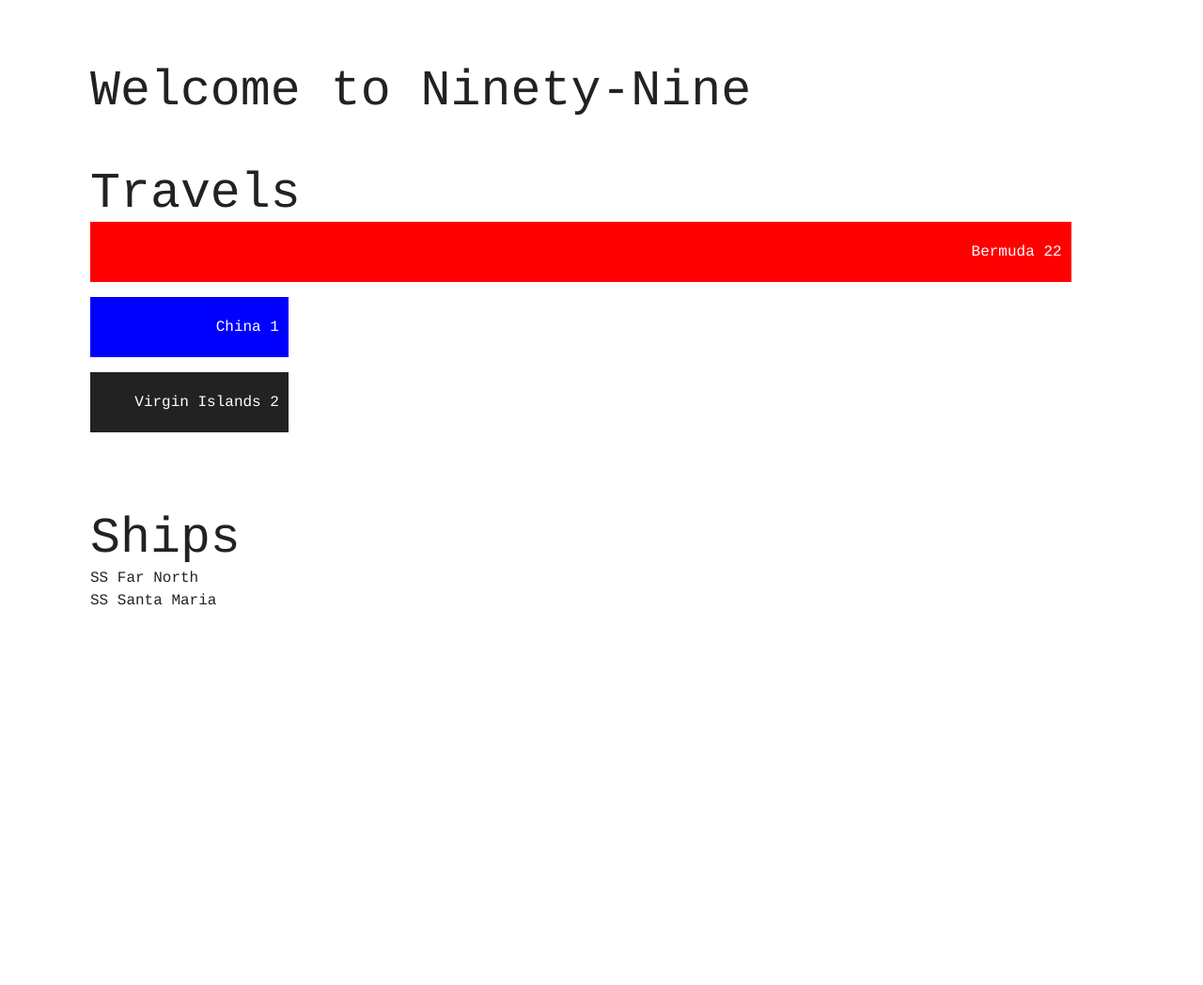
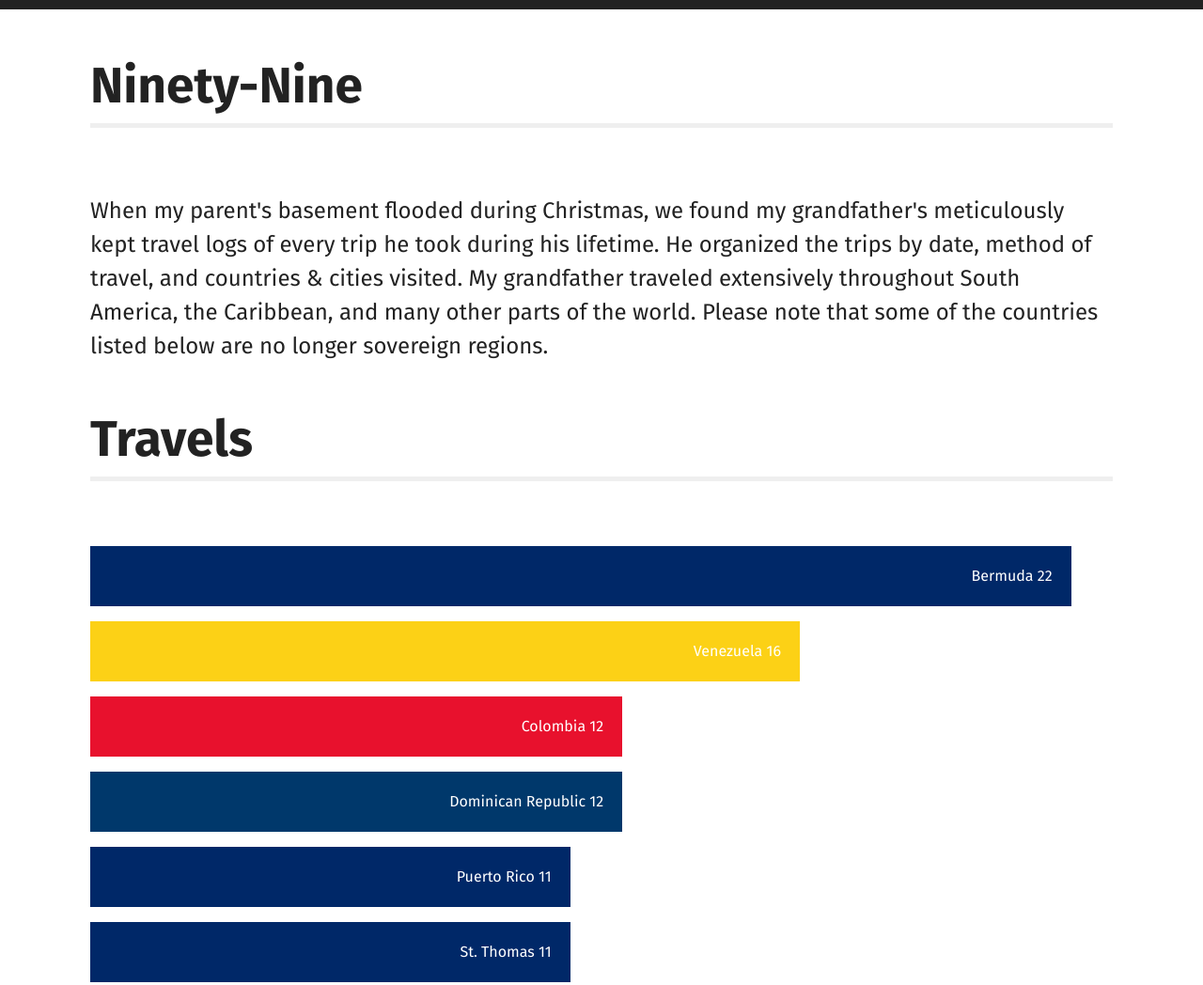
Before and after one commit to warrend/ninety-nine, a React app: page / in a window 1280 px wide. Shown: the top 1048 px of the page at 94% size. Before the commit the page ends 800 px from the top, so only its background shows below. Built offline with nearby package versions, Linux system fonts and the light colour scheme.

Commit message:
add json data

```diff
--- a/public/index.html
+++ b/public/index.html
@@ -8,6 +8,7 @@
       manifest.json provides metadata used when your web app is added to the
       homescreen on Android. See https://developers.google.com/web/fundamentals/engage-and-retain/web-app-manifest/
     -->
+    <link href="https://fonts.googleapis.com/css?family=Fira+Sans:400,700,900" rel="stylesheet">
     <link rel="manifest" href="%PUBLIC_URL%/manifest.json">
     <link rel="shortcut icon" href="%PUBLIC_URL%/favicon.ico">
     <!--
--- a/src/components/Countries.css
+++ b/src/components/Countries.css
@@ -1,7 +1,7 @@
 .countries {
 	display: grid;
 	grid-template-columns: repeat(98, 1fr);
-	margin: 0 0 2em 0;
+	margin: 1.6em 0 2.4em 0;
 	color: #fff;
 	text-align: right;
 }
--- a/src/components/Countries.js
+++ b/src/components/Countries.js
@@ -3,9 +3,13 @@ import Country from './Country'
 import './Countries.css'
 
 const Countries = (props) => {
+	const sortedVisits = props.countries.sort((a, b) => {
+		return b.visits - a.visits
+	})
+
 	return (
 		<div className="countries">
-			{props.countries.map(data => {
+			{sortedVisits.map(data => {
 				return <Country country={data} />
 			})}
 		</div>
--- a/src/components/Country.js
+++ b/src/components/Country.js
@@ -4,7 +4,7 @@ import './Countries.css'
 const Country = (props) => {
 	const percentage = () => {
 		const width = Math.floor((props.country.visits / 23) * 100)
-		return width < 20 ? 20 : width
+		return width < 15 ? 15 : width
 	}
 
 	const background = props.country.color
@@ -14,7 +14,7 @@ const Country = (props) => {
 		background: background,
 		marginBottom: '1em',
 		alignSelf: 'center',
-		padding: '20px 10px 20px 0'
+		padding: '20px 20px 20px 0'
 	}
 
 	const { name, visits } = props.country
--- a/src/components/Intro.js
+++ b/src/components/Intro.js
@@ -1,9 +1,14 @@
 import React from 'react'
 
 const Intro = () => {
+	const style = {
+		fontSize: '150%',
+		lineHeight: '1.5'
+	}
 	return (
 		<div>
-			<h1>Welcome to Ninety-Nine</h1>
+			<h1>Ninety-Nine</h1>
+			<p style={style}>When my parent's basement flooded during Christmas, we found my grandfather's meticulously kept travel logs of every trip he took during his lifetime. He organized the trips by date, method of travel, and countries & cities visited. My grandfather traveled extensively throughout South America, the Caribbean, and many other parts of the world. Please note that some of the countries listed below are no longer sovereign regions.</p>
 		</div>
 	)
 }
--- a/src/containers/App.css
+++ b/src/containers/App.css
@@ -4,13 +4,20 @@
 }
 
 body {
-  font-family: courier;
+  font-family: 'Fira Sans', sans-serif;
   font-size: 16px;
   line-height: 1.5em;
   color: #222;
 }
 
+html {
+	border-top: 10px solid #222;
+}
+
 h1 {
   font-size: 3.33em;
-  margin: 1.6em 0 .33em 0;
+  font-weight: 700;
+  margin: 1.3em 0 1.3em 0;
+  border-bottom: 5px solid #efefef;
+  padding-bottom: 28px;
 }
--- a/src/data/log.json
+++ b/src/data/log.json
@@ -1,29 +1,595 @@
 {
   "countries": [
     {
-		  "name": "Bermuda",
-		  "visits": 22,
-		  "color": "red"
+      "name": "Angaur",
+      "visits": "2",
+      "color": "#56a83c"
     },
     {
-		  "name": "China",
-		  "visits": 1,
+      "name": "Antigua",
+      "visits": "5",
+      "color": "#ce1126"
+    },
+    {
+      "name": "Argentina",
+      "visits": "2",
+      "color": "rgb(117,170,219)"
+    },
+    {
+      "name": "Aruba",
+      "visits": "10",
+      "color": "rgb(0,114,198)"
+    },
+    {
+      "name": "Bahamas",
+      "visits": "3",
+      "color": "rgb(0,173,198)"
+    },
+    {
+      "name": "Barbados",
+      "visits": "6",
+      "color": "rgb(255,198,30)"
+    },
+    {
+      "name": "Bermuda",
+      "visits": "22",
+      "color": "rgb(0,40,104)"
+    },
+    {
+      "name": "Bonaire",
+      "visits": "1",
+      "color": "rgb(37,40,135)"
+    },
+    {
+      "name": "Guyana",
+      "visits": "2",
+      "color": "rgb(0,158,73)"
+    },
+    {
+      "name": "Honduras",
+      "visits": "1",
+      "color": "rgb(0,81,186)"
+    },
+    {
+      "name": "Virgin Islands",
+      "visits": "2",
+      "color": "rgb(0,40,104)"
+    },
+    {
+      "name": "Brazil",
+      "visits": "3",
+      "color": "rgb(30,181,58)"
+    },
+    {
+      "name": "Burma",
+      "visits": "1",
+      "color": "rgb(254,203,0)"
+    },
+    {
+      "name": "Canary Islands",
+      "visits": "1",
+      "color": "rgb(7,104,169)"
+    },
+    {
+      "name": "Canal Zone",
+      "visits": "7",
+      "color": "rgb(11,14,98)"
+    },
+    {
+      "name": "Carriacou",
+      "visits": "1",
+      "color": "rgb(239,42,12)"
+    },
+    {
+      "name": "Canada",
+      "visits": "8",
+      "color": "rgb(255,0,0)"
+    },
+    {
+      "name": "Chile",
+      "visits": "4",
+      "color": "rgb(206,17,38)"
+    },
+    {
+      "name": "Colombia",
+      "visits": "12",
+      "color": "rgb(232,17,45)"
+    },
+    {
+      "name": "Cuba",
+      "visits": "2",
+      "color": "rgb(0,40,104)"
+    },
+    {
+      "name": "Curacao",
+      "visits": "9",
+      "color": "rgb(0,38,127)"
+    },
+    {
+      "name": "Dominican Republic",
+      "visits": "12",
+      "color": "rgb(0,56,107)"
+    },
+    {
+      "name": "Dominica",
+      "visits": "1",
       "color": "blue"
     },
     {
-		  "name": "Virgin Islands",
-		  "visits": 2,
-		  "color": "#222"
+      "name": "Ecuador",
+      "visits": "4",
+      "color": "rgb(0,107,63)"
+    },
+    {
+      "name": "Enewetak",
+      "visits": "2",
+      "color": "rgb(0,56,147)"
+    },
+    {
+      "name": "England",
+      "visits": "2",
+      "color": "rgb(0,36,125)"
+    },
+    {
+      "name": "Egypt",
+      "visits": "2",
+      "color": "rgb(206,17,38)"
+    },
+    {
+      "name": "France",
+      "visits": "4",
+      "color": "rgb(0,85,164)"
+    },
+    {
+      "name": "Germany",
+      "visits": "1",
+      "color": "rgb(0,0,0)"
+    },
+    {
+      "name": "Greece",
+      "visits": "2",
+      "color": "rgb(58,117,196)"
+    },
+    {
+      "name": "Guadalupe",
+      "visits": "2",
+      "color": "rgb(0,0,0)"
+    },
+    {
+      "name": "Guam",
+      "visits": "2",
+      "color": "rgb(0,56,168)"
+    },
+    {
+      "name": "Haiti",
+      "visits": "8",
+      "color": "rgb(12,28,140)"
+    },
+    {
+      "name": "Holland",
+      "visits": "1",
+      "color": "rgb(242,164,85)"
+    },
+    {
+      "name": "Hong Kong",
+      "visits": "2",
+      "color": "#ff0000"
+    },
+    {
+      "name": "India",
+      "visits": "1",
+      "color": "#ff9933"
+    },
+    {
+      "name": "Isle de Saints",
+      "visits": "1",
+      "color": "rgb(0,85,164)"
+    },
+    {
+      "name": "Italy",
+      "visits": "5",
+      "color": "#009246"
+    },
+    {
+      "name": "Jamaica",
+      "visits": "5",
+      "color": "rgb(48,138,42)"
+    },
+    {
+      "name": "Japan",
+      "visits": "2",
+      "color": "#CE1126"
+    },
+    {
+      "name": "Yugoslavia",
+      "visits": "1",
+      "color": "#ff0000"
+    },
+    {
+      "name": "Lebanon",
+      "visits": "2",
+      "color": "#ff4019"
+    },
+    {
+      "name": "Majuro",
+      "visits": "1",
+      "color": "#003893"
+    },
+    {
+      "name": "Martinique",
+      "visits": "5",
+      "color": "#0055A4"
+    },
+    {
+      "name": "Menabe",
+      "visits": "1",
+      "color": "#ff0000"
+    },
+    {
+      "name": "Mexico",
+      "visits": "2",
+      "color": "#006847"
+    },
+    {
+      "name": "Montserrat",
+      "visits": "2",
+      "color": "rgb(0,40,104)"
+    },
+    {
+      "name": "Morocco",
+      "visits": "1",
+      "color": "#DB0C41"
+    },
+    {
+      "name": "Mozambique",
+      "visits": "1",
+      "color": "#007E64"
+    },
+    {
+      "name": "Palau",
+      "visits": "2",
+      "color": "#007FFF"
+    },
+    {
+      "name": "Panama",
+      "visits": "2",
+      "color": "rgb(0,114,198)"
+    },
+    {
+      "name": "Peru",
+      "visits": "4",
+      "color": "rgb(206,17,38)"
+    },
+    {
+      "name": "Pohnpei",
+      "visits": "1",
+      "color": "#00529B"
+    },
+    {
+      "name": "Portugal",
+      "visits": "1",
+      "color": "#ff0000"
+    },
+    {
+      "name": "Puerto Rico",
+      "visits": "11",
+      "color": "rgb(0,40,104)"
+    },
+    {
+      "name": "St. Barts",
+      "visits": "1",
+      "color": "#0055A4"
+    },
+    {
+      "name": "St. Croix",
+      "visits": "3",
+      "color": "rgb(0,40,104)"
+    },
+    {
+      "name": "St. John",
+      "visits": "8",
+      "color": "#ff0000"
+    },
+    {
+      "name": "St. Kitts",
+      "visits": "2",
+      "color": "rgb(0,158,73)"
+    },
+    {
+      "name": "St. Lucia",
+      "visits": "2",
+      "color": "rgb(99,207,254)"
+    },
+    {
+      "name": "St. Martin",
+      "visits": "4",
+      "color": "#0055a4"
+    },
+    {
+      "name": "St. Thomas",
+      "visits": "11",
+      "color": "rgb(0,40,104)"
+    },
+    {
+      "name": "St. Vincent",
+      "visits": "4",
+      "color": "rgb(0,158,96)"
+    },
+    {
+      "name": "Saipan",
+      "visits": "5",
+      "color": "#00A0E2"
+    },
+    {
+      "name": "Singapore",
+      "visits": "1",
+      "color": "#EF4135"
+    },
+    {
+      "name": "South Africa",
+      "visits": "1",
+      "color": "#007C59"
+    },
+    {
+      "name": "Spain",
+      "visits": "3",
+      "color": "#AA151B"
+    },
+    {
+      "name": "Syria",
+      "visits": "1",
+      "color": "#E20000"
+    },
+    {
+      "name": "Switzerland",
+      "visits": "1",
+      "color": "#ff0000"
+    },
+    {
+      "name": "Thailand",
+      "visits": "1",
+      "color": "#ff0000"
+    },
+    {
+      "name": "Taiwan",
+      "visits": "1",
+      "color": "#ff0000"
+    },
+    {
+      "name": "Tinian",
+      "visits": "1",
+      "color": "#0077D4"
+    },
+    {
+      "name": "Tobago",
+      "visits": "1",
+      "color": "rgb(206,17,38)"
+    },
+    {
+      "name": "Trinidad",
+      "visits": "3",
+      "color": "rgb(0,0,0)"
+    },
+    {
+      "name": "Truck",
+      "visits": "1",
+      "color": "#ff0000"
+    },
+    {
+      "name": "Ulithi",
+      "visits": "4",
+      "color": "#AA151B"
+    },
+    {
+      "name": "Venezuela",
+      "visits": "16",
+      "color": "rgb(252,209,22)"
+    },
+    {
+      "name": "Virgin Gorda",
+      "visits": "2",
+      "color": "rgb(0,40,104)"
+    },
+    {
+      "name": "Zululand",
+      "visits": "1",
+      "color": "rgb(255,240,36)"
+    },
+    {
+      "name": "Zuizuland",
+      "visits": "1",
+      "color": "#EFC868"
     }
   ],
   "ships": [
   	{
-			"name": "SS Far North",
-			"year": 1954
+      "year": "1936",
+      "name": "SS Ponce"
     },
     {
-			"name": "SS Santa Maria",
-			"year": 1955
+      "year": "1939",
+      "name": "SS Calypso"
+    },
+    {
+      "year": "1939",
+      "name": "SS Amor"
+    },
+    {
+      "year": "1940",
+      "name": "SS San Juan"
+    },
+    {
+      "year": "1941",
+      "name": "SS Granada"
+    },
+    {
+      "year": "1944",
+      "name": "USS Alimosa"
+    },
+    {
+      "year": "1945",
+      "name": "USS Alcoa Patriot"
+    },
+    {
+      "year": "1946",
+      "name": "SS Island Connector"
+    },
+    {
+      "year": "1948",
+      "name": "SS Canadian Constructor"
+    },
+    {
+      "year": "1950",
+      "name": "SS Gaton"
+    },
+    {
+      "year": "1953",
+      "name": "SS Afoundria"
+    },
+    {
+      "year": "1957",
+      "name": "SS Quirigua"
+    },
+    {
+      "year": "1959",
+      "name": "SS Beatrice"
+    },
+    {
+      "year": "1959",
+      "name": "SS Santa Paula"
+    },
+    {
+      "year": "1960",
+      "name": "SS Santa Sofia"
+    },
+    {
+      "year": "1961",
+      "name": "SS Santa Maria"
+    },
+    {
+      "year": "1962",
+      "name": "SS Santa Sofia"
+    },
+    {
+      "year": "1963",
+      "name": "SS Santa Barbara"
+    },
+    {
+      "year": "1964",
+      "name": "SS Excalibur"
+    },
+    {
+      "year": "1965",
+      "name": "SS Neberland"
+    },
+    {
+      "year": "1965",
+      "name": "SS Princess Margaret"
+    },
+    {
+      "year": "1966",
+      "name": "SS Santa Cecilia"
+    },
+    {
+      "year": "1967",
+      "name": "SS Santa Sofia"
+    },
+    {
+      "year": "1968",
+      "name": "TS Bremen"
+    },
+    {
+      "year": "1968",
+      "name": "MS Europa"
+    },
+    {
+      "year": "1969",
+      "name": "SS Santa Paula"
+    },
+    {
+      "year": "1970",
+      "name": "SS Santa Clara"
+    },
+    {
+      "year": "1972",
+      "name": "SS Santa Lucia"
+    },
+    {
+      "year": "1973",
+      "name": "MV Oriental Rio"
+    },
+    {
+      "year": "1974",
+      "name": "SS Santa Lucia"
+    },
+    {
+      "year": "1975",
+      "name": "SS Santa Barbara"
+    },
+    {
+      "year": "1976",
+      "name": "SS Santa Maria"
+    },
+    {
+      "year": "1977",
+      "name": "SS Mormacrigel"
+    },
+    {
+      "year": "1978",
+      "name": "SS Enna G"
+    },
+    {
+      "year": "1978",
+      "name": "MS Caribe"
+    },
+    {
+      "year": "1978",
+      "name": "MV Independence"
+    },
+    {
+      "year": "1979",
+      "name": "SS Rotterdam"
+    },
+    {
+      "year": "1980",
+      "name": "Queen Elizabeth II"
+    },
+    {
+      "year": "1980",
+      "name": "Delta Queen"
+    },
+    {
+      "year": "1981",
+      "name": "MV Zvir"
+    },
+    {
+      "year": "1981",
+      "name": "Nievw Amsterdam"
+    },
+    {
+      "year": "1985",
+      "name": "Bermuda Star"
+    },
+    {
+      "year": "1986",
+      "name": "Oceanis Stella Solaris"
+    },
+    {
+      "year": "1987",
+      "name": "Oceanis Stella Solaris"
+    },
+    {
+      "year": "1990",
+      "name": "Westerdam"
+    },
+    {
+      "year": "1990",
+      "name": "Queen of Bermuda"
+    },
+    {
+      "year": "1992",
+      "name": "Horizon"
     }
+
   ]
 }
```
Lines whose indentation alone changed are shown as unchanged.
